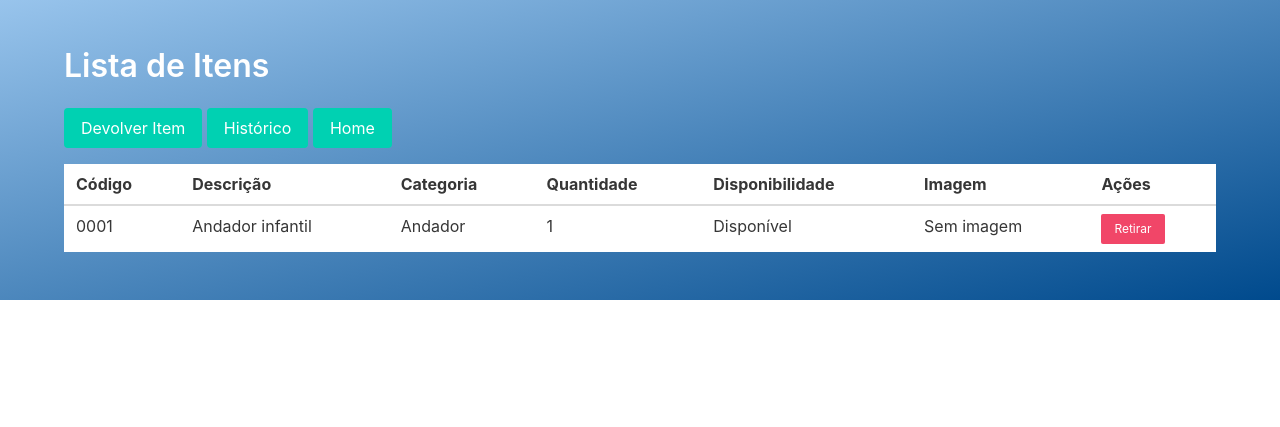
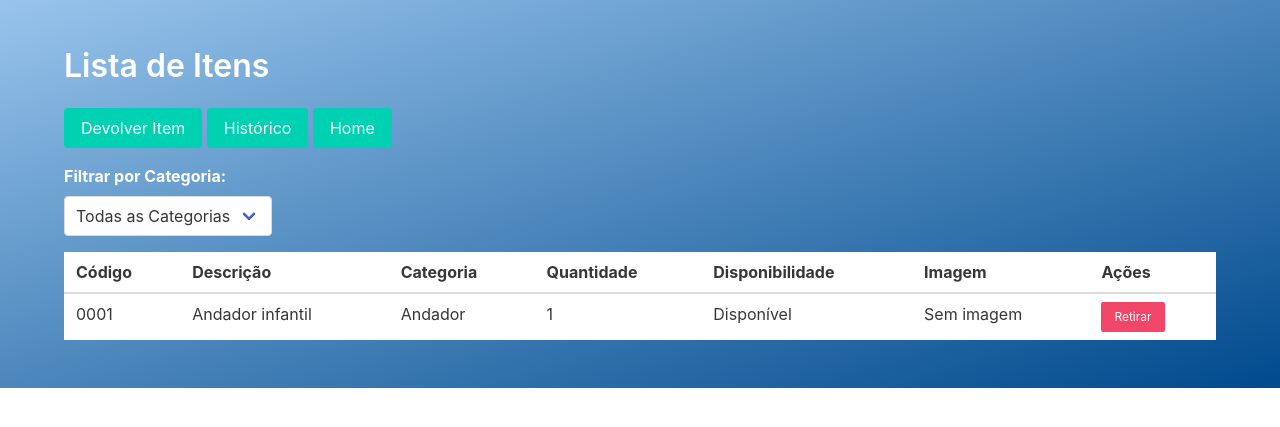
Before and after one commit to VianaGu/Hackthon, a PHP site: page /TabelaItens.php in a window 1280 px wide. Shown: the top 427 px of the page. Run offline with PHP 8.4, Linux system fonts and the light colour scheme; the visitor is signed in with stand-in values (Sample User, id 1); data comes from the database, SQL or seed files in the repository.

Commit message:
adiciona filtro

```diff
--- a/TabelaItens.php
+++ b/TabelaItens.php
@@ -2,7 +2,14 @@
 include('conexao.php');
 include('verificaLogin.php');
 
-// Query para buscar os itens com o nome da categoria e imagem
+// Verifica se uma categoria foi selecionada
+$categoriaFiltro = isset($_GET['categoria']) ? $_GET['categoria'] : '';
+
+// Query para buscar todas as categorias
+$sqlCategorias = "SELECT id, categoria FROM categoria";
+$resultCategorias = $conexao->query($sqlCategorias);
+
+// Query para buscar itens com base no filtro de categoria
 $sql = "
 SELECT
     itens.id,
@@ -13,7 +20,17 @@ SELECT
     itens.imagem
 FROM itens
 INNER JOIN categoria ON itens.categoria = categoria.id";
-$result = $conexao->query($sql);
+
+// Adiciona o filtro de categoria se aplicável
+if (!empty($categoriaFiltro)) {
+    $sql .= " WHERE categoria.id = ?";
+    $stmt = $conexao->prepare($sql);
+    $stmt->bind_param("i", $categoriaFiltro);
+    $stmt->execute();
+    $result = $stmt->get_result();
+} else {
+    $result = $conexao->query($sql);
+}
 ?>
 <!DOCTYPE html>
 <html>
@@ -33,14 +50,12 @@ $result = $conexao->query($sql);
             transition: transform 0.2s ease-in-out;
         }
 
-        /* Efeito de zoom ao passar o mouse */
         .item-image:hover {
-            transform: scale(2); /* Amplia a imagem */
+            transform: scale(2);
             position: relative;
-            z-index: 10; /* Garante que a imagem fique acima de outros elementos */
+            z-index: 10;
         }
 
-        /* Ajusta a visualização para manter o layout */
         td {
             position: relative;
         }
@@ -56,6 +71,28 @@ $result = $conexao->query($sql);
             <a href="adicionar_item.php" class="button is-primary mb-4">Devolver Item</a>
             <a href="historico.php" class="button is-primary mb-4">Histórico</a>
             <a href="HomePage/index.html" class="button is-primary mb-4">Home</a>
+
+            <!-- Filtro de Categoria -->
+            <form method="GET" class="mb-4">
+                <div class="field">
+                    <label class="label has-text-white">Filtrar por Categoria:</label>
+                    <div class="control">
+                        <div class="select">
+                            <select name="categoria" onchange="this.form.submit()">
+                                <option value="">Todas as Categorias</option>
+                                <?php
+                                if ($resultCategorias->num_rows > 0) {
+                                    while ($row = $resultCategorias->fetch_assoc()) {
+                                        $selected = ($categoriaFiltro == $row['id']) ? 'selected' : '';
+                                        echo "<option value='" . $row['id'] . "' $selected>" . htmlspecialchars($row['categoria']) . "</option>";
+                                    }
+                                }
+                                ?>
+                            </select>
+                        </div>
+                    </div>
+                </div>
+            </form>
 
             <!-- Tabela com Itens -->
             <table class="table is-striped is-fullwidth">
```
